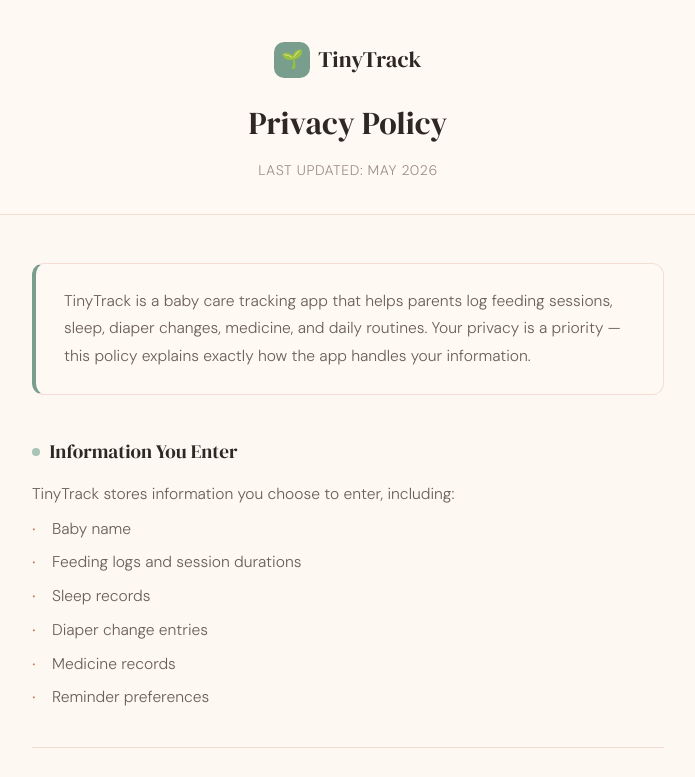
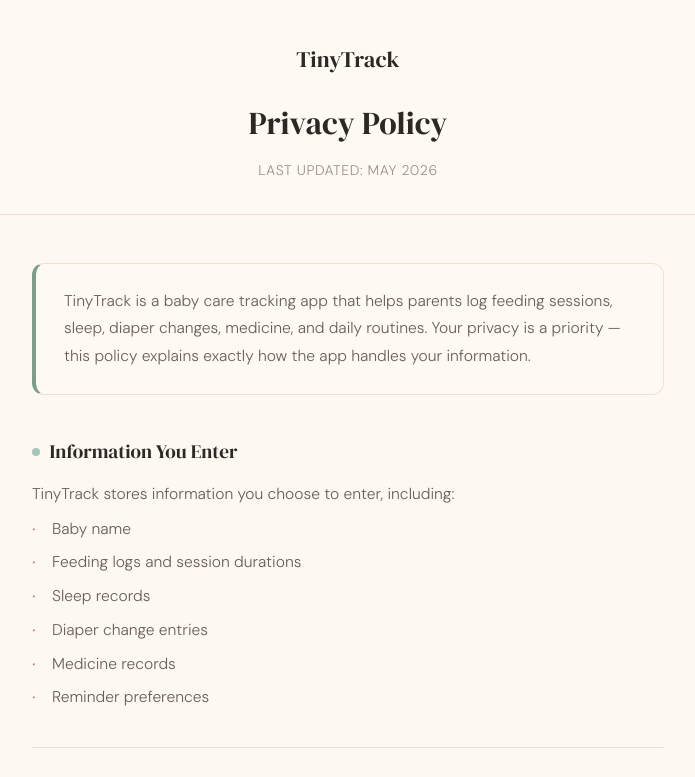
Before and after one commit to fereshteh-zargaran/tinytrack-privacy, a plain HTML site: page index.html in a window 1280 px wide. Shown: the top 777 px of the page, without its empty margins (292-987 px from the left). Drawn offline with Linux system fonts and the light colour scheme.

Commit message:
Update index.html

```diff
--- a/index.html
+++ b/index.html
@@ -193,7 +193,6 @@
 
 <header>
   <div class="logo-mark">
-    <div class="logo-icon">🌱</div>
     <span class="logo-text">TinyTrack</span>
   </div>
   <h1>Privacy Policy</h1>
```
